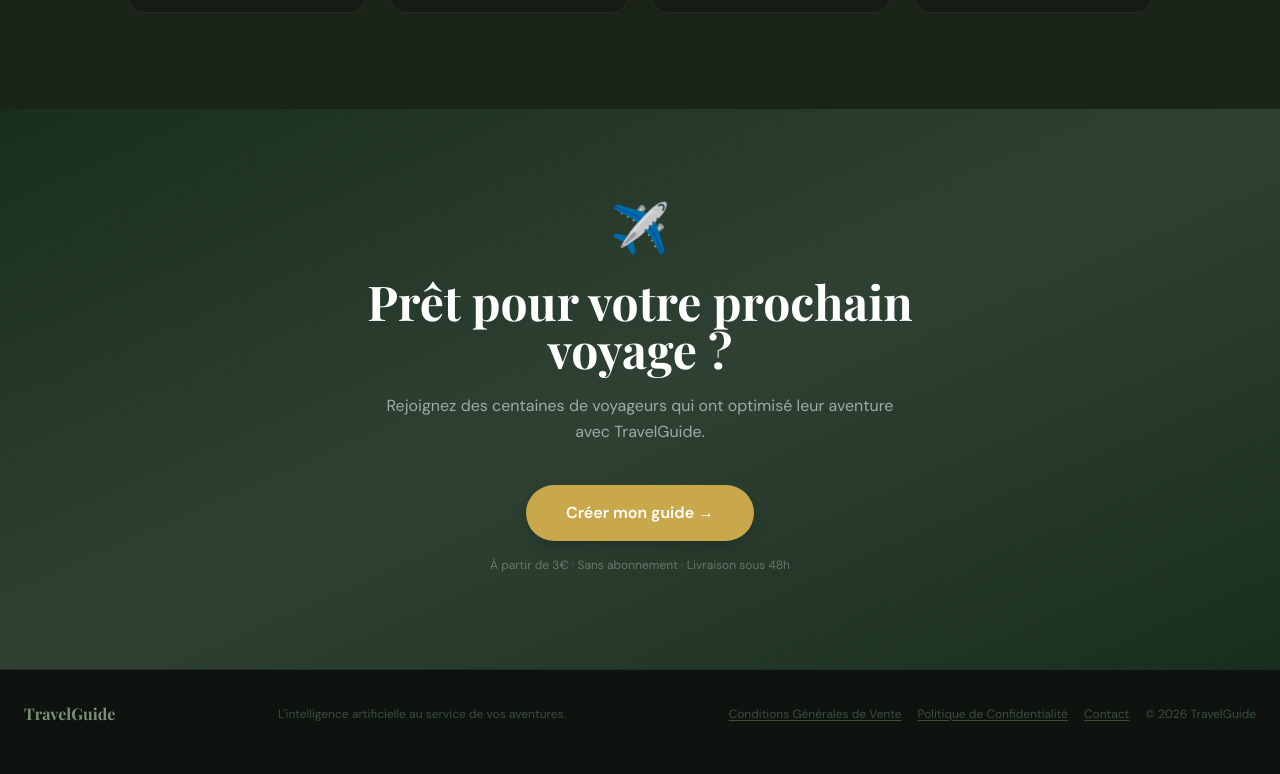
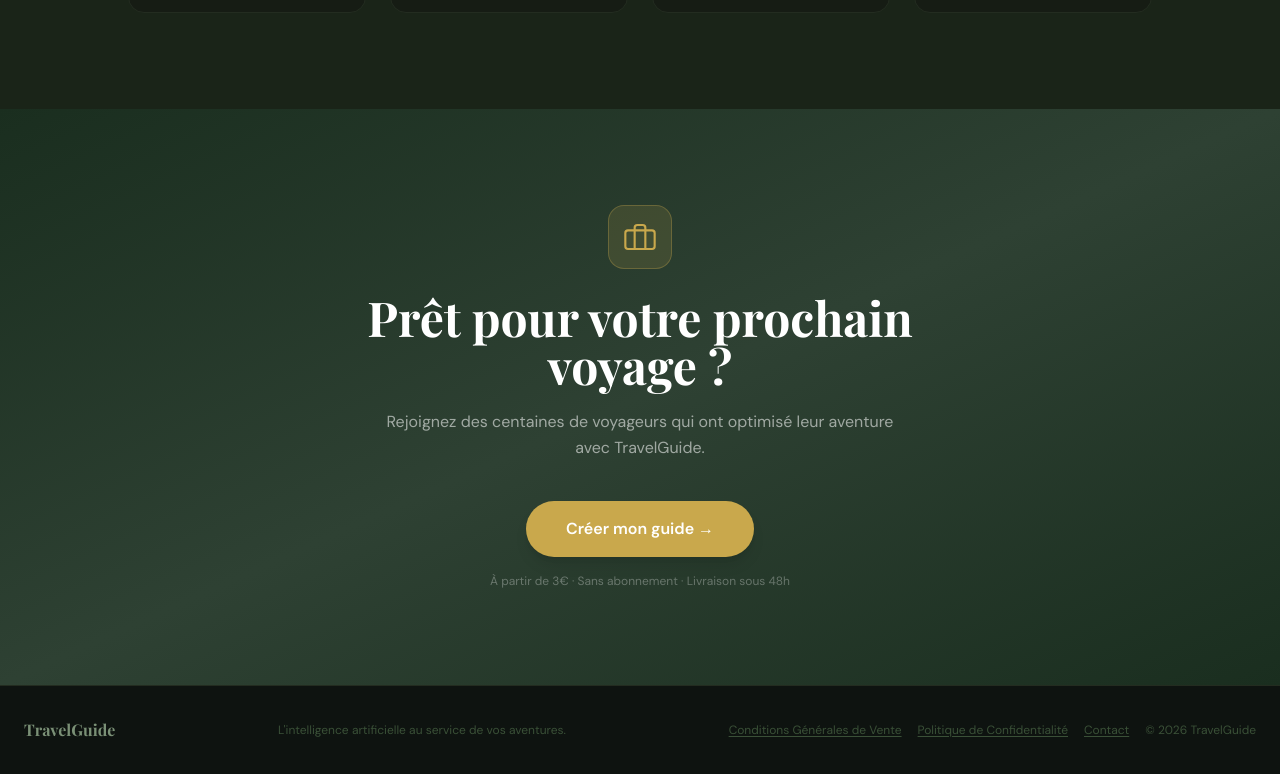
Before and after one commit to etienne13k/TRAVELGUIDE1, a Next.js app: page /personal in a window 1280 px wide. Shown: the part 4436-5210 px from the top of the page. Built offline with nearby package versions, Linux system fonts and the light colour scheme; no server answers; a web font is replaced by a local one.

Commit message:
feat: valise SVG personal, S'abonner→panier direct business, verrou abonné questionnaire + illimité

```diff
--- a/src/app/business/page.tsx
+++ b/src/app/business/page.tsx
@@ -2,7 +2,7 @@
 
 import { useEffect, useState } from "react";
 import Link from "next/link";
-import { CART_UPDATED_EVENT, getCartCount } from "@/lib/cart";
+import { addCartItem, CART_UPDATED_EVENT, getCartCount } from "@/lib/cart";
 
 type Lang = "fr" | "en";
 
@@ -247,6 +247,20 @@ export default function BusinessPage() {
     window.addEventListener("tgai_lang_change", handleLangChange);
     return () => window.removeEventListener("tgai_lang_change", handleLangChange);
   }, []);
+
+  function handleSubscribe() {
+    localStorage.setItem("tgai_mode", "business");
+    localStorage.setItem("tgai_has_subscription", "true");
+    addCartItem({
+      planId: "1mois",
+      planLabel: "Abonnement Travel Business — 1 mois",
+      price: 1500,
+      destination: "—",
+      dates: "1 mois",
+      criteria: { mode: "business" },
+    });
+    window.location.href = "/cart";
+  }
 
   return (
     <div className="min-h-screen" style={{ color: B.faint, fontFamily: "var(--font-dm-sans), system-ui, sans-serif", background: B.bg }}>
@@ -839,11 +853,11 @@ export default function BusinessPage() {
                   </div>
                   <p className="text-xs mt-1" style={{ color: B.faint }}>{lang === "fr" ? "Résiliable à tout moment" : "Cancel anytime"}</p>
                 </div>
-                <a href="/business/questionnaire?plan=1mois"
+                <button type="button" onClick={handleSubscribe}
                   className="font-bold px-8 py-3 rounded-xl text-sm whitespace-nowrap text-white transition-all hover:opacity-90 hover:scale-105"
                   style={{ background: B.accent }}>
                   {lang === "fr" ? "S'abonner →" : "Subscribe →"}
-                </a>
+                </button>
               </div>
             </div>
           </div>
--- a/src/app/business/questionnaire/page.tsx
+++ b/src/app/business/questionnaire/page.tsx
@@ -475,6 +475,12 @@ function BusinessQuestionnaireContent() {
     setTermsError(null);
     if (!termsAccepted) { setTermsError("Veuillez accepter les conditions générales de vente pour continuer."); return; }
 
+    // Block free subscription plan if not subscribed
+    if (answers.selectedPlan === "1mois" && !hasSub) {
+      setSubmitError("Cette option est réservée aux abonnés actifs. Abonnez-vous à 15€/mois depuis la page Travel Business.");
+      return;
+    }
+
     const existingCart = loadCart();
     if (existingCart.length > 0) setReplacedExisting(true);
 
--- a/src/app/personal/page.tsx
+++ b/src/app/personal/page.tsx
@@ -1062,7 +1062,12 @@ export default function Home() {
       {/* BOTTOM CTA */}
       <section className="py-14 sm:py-24 px-4 sm:px-6 bg-gradient-to-br from-[#1a2e1f] via-[#2e4133] to-[#1a2e1f] text-white text-center">
         <div className="max-w-2xl mx-auto">
-          <div className="text-5xl mb-6">✈️</div>
+          <div className="w-16 h-16 mx-auto mb-6 rounded-2xl flex items-center justify-center" style={{ background: "rgba(201,168,76,0.15)", border: "1px solid rgba(201,168,76,0.3)" }}>
+            <svg width="32" height="32" viewBox="0 0 24 24" fill="none" stroke="#C9A84C" strokeWidth="1.6" strokeLinecap="round" strokeLinejoin="round">
+              <rect x="1" y="7" width="22" height="14" rx="2" ry="2"/>
+              <path d="M16 21V5a2 2 0 00-2-2h-4a2 2 0 00-2 2v16"/>
+            </svg>
+          </div>
           <h2
             className="text-2xl sm:text-4xl lg:text-5xl font-bold mb-5"
             style={{ fontFamily: "var(--font-playfair), Georgia, serif" }}
```
